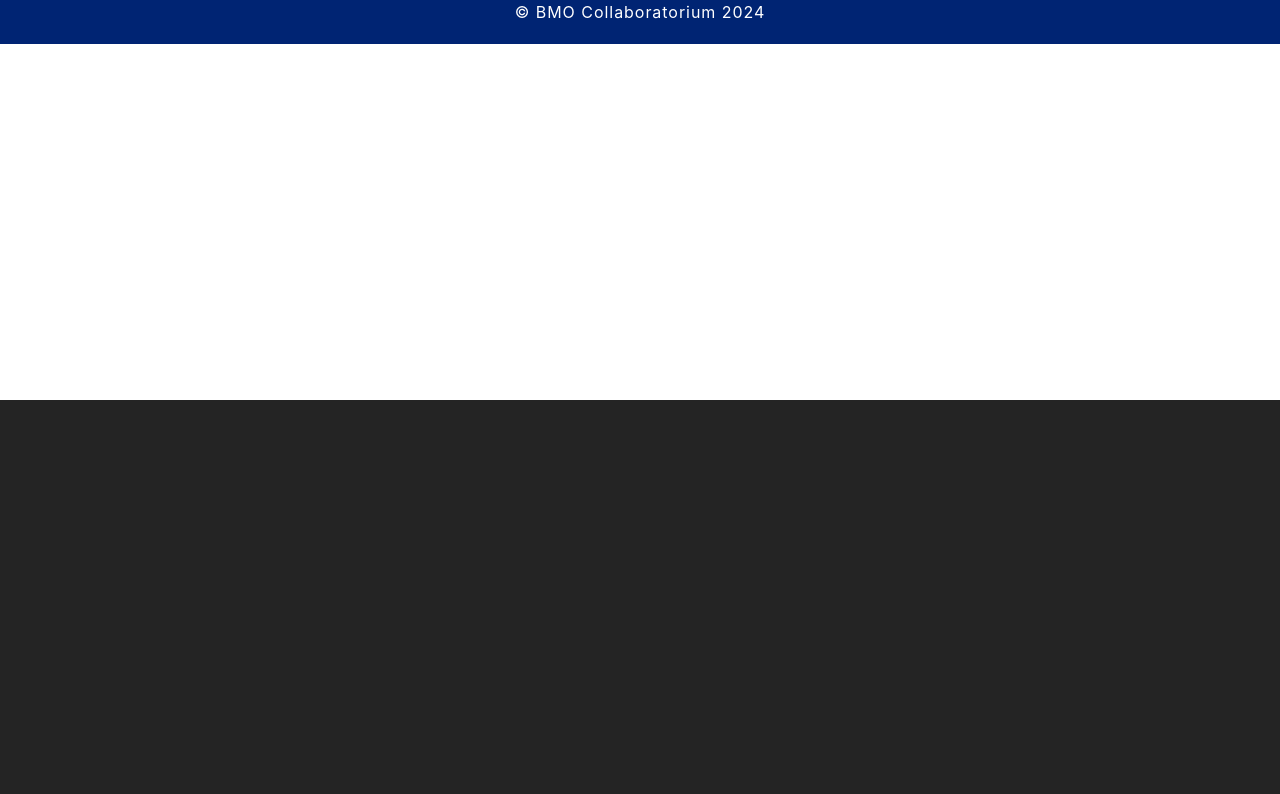
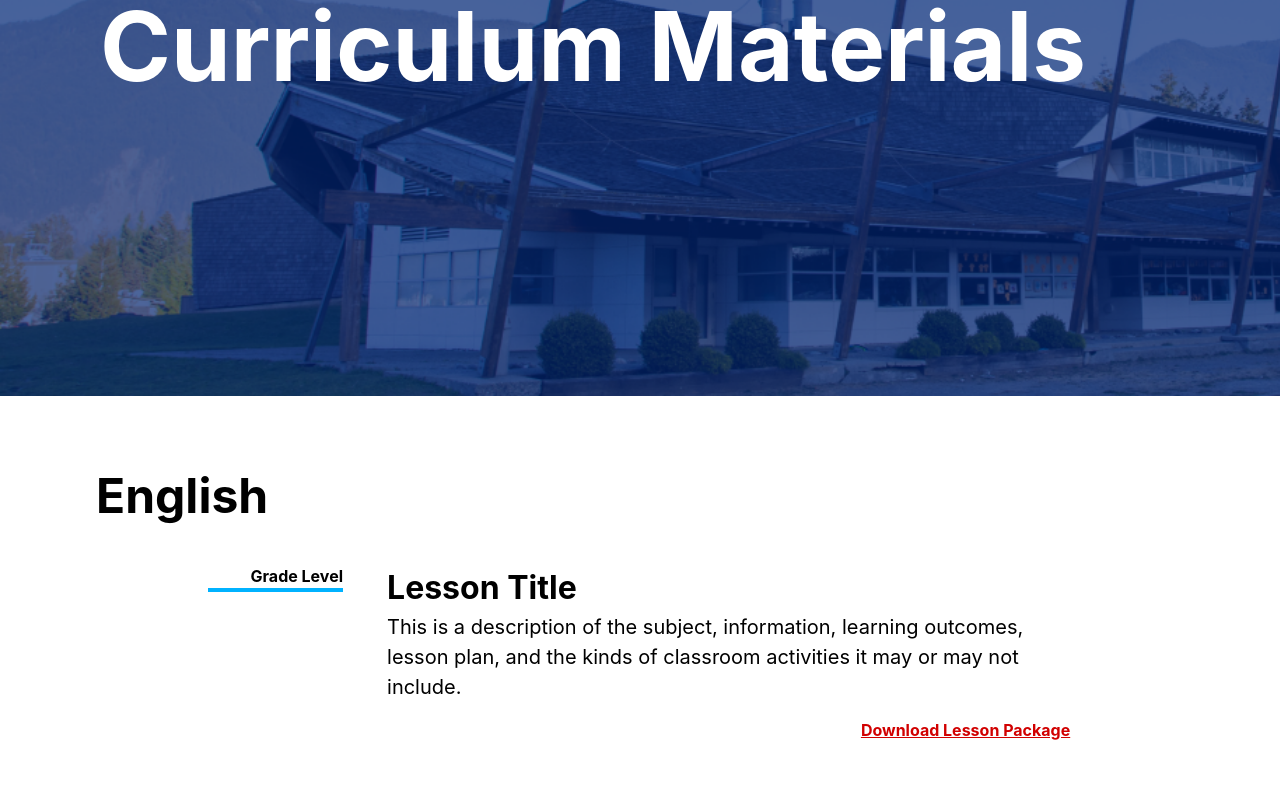
Before and after one commit to HarrySidhu1815/Seabird-Project, a React (Vite) app in the folder client/: page /curriculum in a window 1280 px wide. Shown: the part 400-1194 px from the top of the page. Before the commit the page ends 800 px from the top, so only its background shows below. Built offline with nearby package versions, Linux system fonts and the light colour scheme.

Commit message:
curriculum draft page added with components

```diff
--- /dev/null
+++ b/client/src/components/CurriculumHeader/CurriculumHeader.jsx
@@ -0,0 +1,10 @@
+import React from 'react'
+import classes from './CurriculumHeader.module.css'
+
+export default function CurriculumHeader() {
+  return (
+    <div className={classes.curriclum}>
+      <h1>Curriculum Materials</h1>
+    </div>
+  )
+}
--- /dev/null
+++ b/client/src/components/CurriculumHeader/CurriculumHeader.module.css
@@ -0,0 +1,14 @@
+.curriclum{
+    max-width: 100vw;
+    height: 31.25rem;
+    background-image: url('../../assets/curriculum.png');
+    background-size: cover;
+    padding: 6.25rem;
+    display: flex;
+    align-items: center;
+}
+
+.curriclum h1{
+    font-size: 6rem;
+    color: #ffffff;
+}
--- /dev/null
+++ b/client/src/components/Resource/Lesson.jsx
@@ -0,0 +1,15 @@
+import React from 'react'
+import classes from './Lesson.module.css'
+
+export default function Lesson({level, title, children}) {
+  return (
+    <div className={classes.lesson}>
+      <div className={classes['lesson-level']}><h4>{level}</h4><div></div></div>
+      <div className={classes['lesson-description']}>
+        <h2>{title}</h2>
+        <p>{children}</p>
+        <span>Download Lesson Package</span>
+      </div>
+    </div>
+  )
+}
--- /dev/null
+++ b/client/src/components/Resource/Lesson.module.css
@@ -0,0 +1,44 @@
+.lesson{
+    margin-left: 7rem;
+    display: flex;
+    align-items: start;
+    justify-content: start;
+    gap: 2.75rem;
+    margin-bottom: 3rem;
+}
+.lesson-level{
+    display: flex;
+    flex-direction: column;
+    align-items: end;
+}
+.lesson-level h4{
+    font-size: 1rem;
+    margin: 0;
+    color: #000000;
+}
+.lesson-level div{
+    height: 0.25rem;
+    background-color: #00b2ff;
+    width: 8.44rem;
+}
+.lesson-description{
+    display: flex;
+    flex-direction: column;
+    width: 70%;
+}
+.lesson-description h2{
+    margin: 0;
+    font-size: 2rem;
+}
+
+.lesson-description p{
+    margin: 0;
+    font-size: 1.25rem;
+    margin-bottom: 1rem;
+}
+.lesson-description span{
+    align-self: end;
+    color: #d10000;
+    font-weight: bold;
+    text-decoration: underline;
+}
--- /dev/null
+++ b/client/src/components/Resource/Resource.jsx
@@ -0,0 +1,62 @@
+import React from "react";
+import Lesson from "./Lesson";
+import classes from './Resource.module.css'
+
+export default function Resource() {
+  return (
+    <div className={classes.resource}>
+      <div>
+        <h1>English</h1>
+        <Lesson title="Lesson Title" level="Grade Level">
+          This is a description of the subject, information, learning outcomes,
+          lesson plan, and the kinds of classroom activities it may or may not
+          include.
+        </Lesson>
+        <Lesson title="Lesson Title" level="Grade Level">
+          This is a description of the subject, information, learning outcomes,
+          lesson plan, and the kinds of classroom activities it may or may not
+          include.
+        </Lesson>
+      </div>
+      <div>
+        <h1>Mathematics</h1>
+        <Lesson title="Lesson Title" level="Grade Level">
+          This is a description of the subject, information, learning outcomes,
+          lesson plan, and the kinds of classroom activities it may or may not
+          include.
+        </Lesson>
+        <Lesson title="Lesson Title" level="Grade Level">
+          This is a description of the subject, information, learning outcomes,
+          lesson plan, and the kinds of classroom activities it may or may not
+          include.
+        </Lesson>
+      </div>
+      <div>
+        <h1>Science</h1>
+        <Lesson title="Lesson Title" level="Grade Level">
+          This is a description of the subject, information, learning outcomes,
+          lesson plan, and the kinds of classroom activities it may or may not
+          include.
+        </Lesson>
+        <Lesson title="Lesson Title" level="Grade Level">
+          This is a description of the subject, information, learning outcomes,
+          lesson plan, and the kinds of classroom activities it may or may not
+          include.
+        </Lesson>
+      </div>
+      <div>
+        <h1>Social Studies</h1>
+        <Lesson title="Lesson Title" level="Grade Level">
+          This is a description of the subject, information, learning outcomes,
+          lesson plan, and the kinds of classroom activities it may or may not
+          include.
+        </Lesson>
+        <Lesson title="Lesson Title" level="Grade Level">
+          This is a description of the subject, information, learning outcomes,
+          lesson plan, and the kinds of classroom activities it may or may not
+          include.
+        </Lesson>
+      </div>
+    </div>
+  );
+}
--- /dev/null
+++ b/client/src/components/Resource/Resource.module.css
@@ -0,0 +1,8 @@
+.resource{
+    margin: 4rem 6rem;
+    min-height: 250vh;
+}
+
+.resource h1{
+    font-size: 3rem;
+}
--- a/client/src/pages/Curriculum.jsx
+++ b/client/src/pages/Curriculum.jsx
@@ -1,9 +1,12 @@
 import React from 'react'
+import CurriculumHeader from '../components/CurriculumHeader/CurriculumHeader'
+import Resource from '../components/Resource/Resource'
 
 export default function Curriculum() {
   return (
     <div>
-      Curriculum
+      <CurriculumHeader />
+      <Resource />
     </div>
   )
 }
```
Also changed, not shown: client/src/assets/curriculum.png (added).
